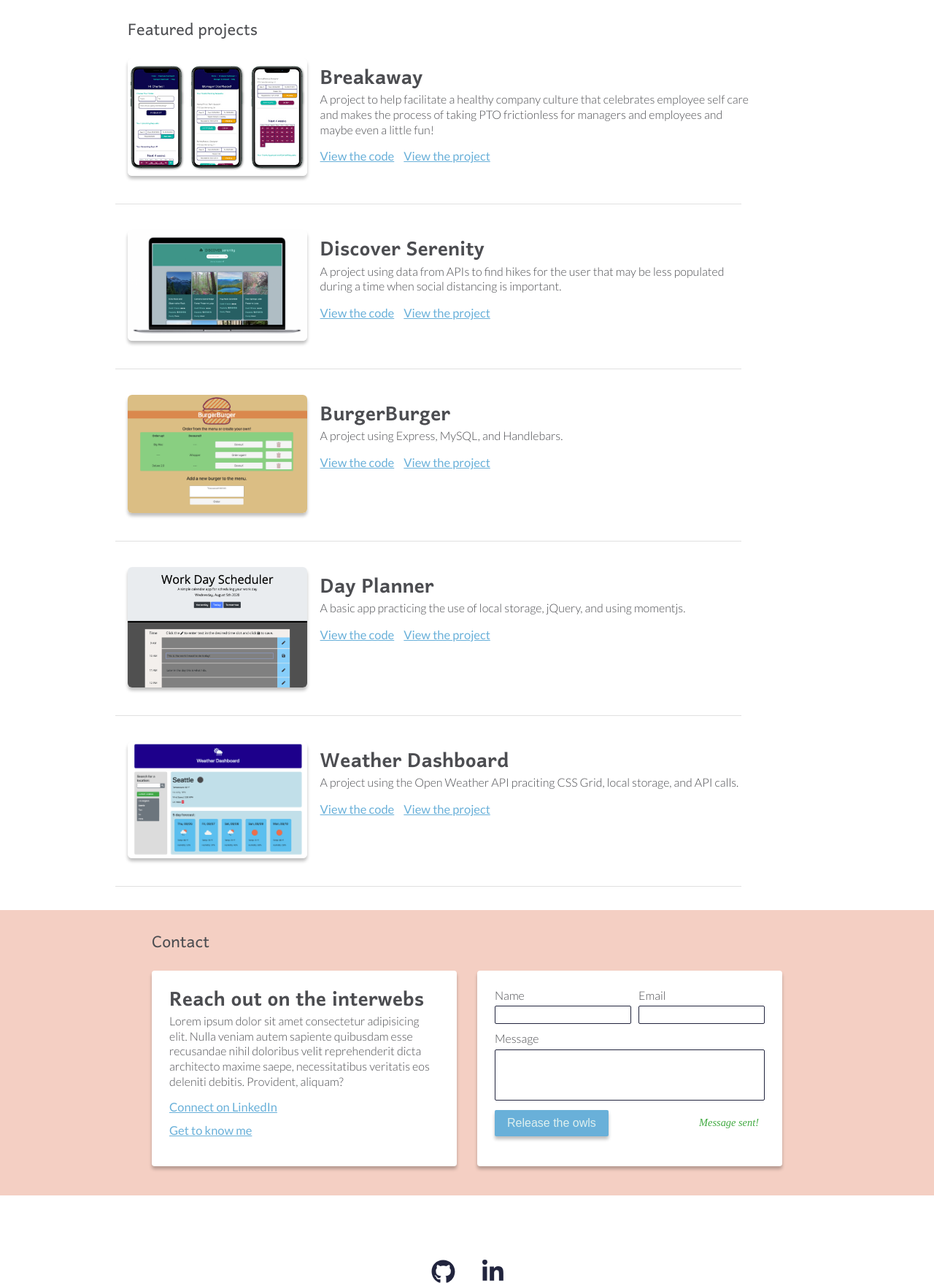
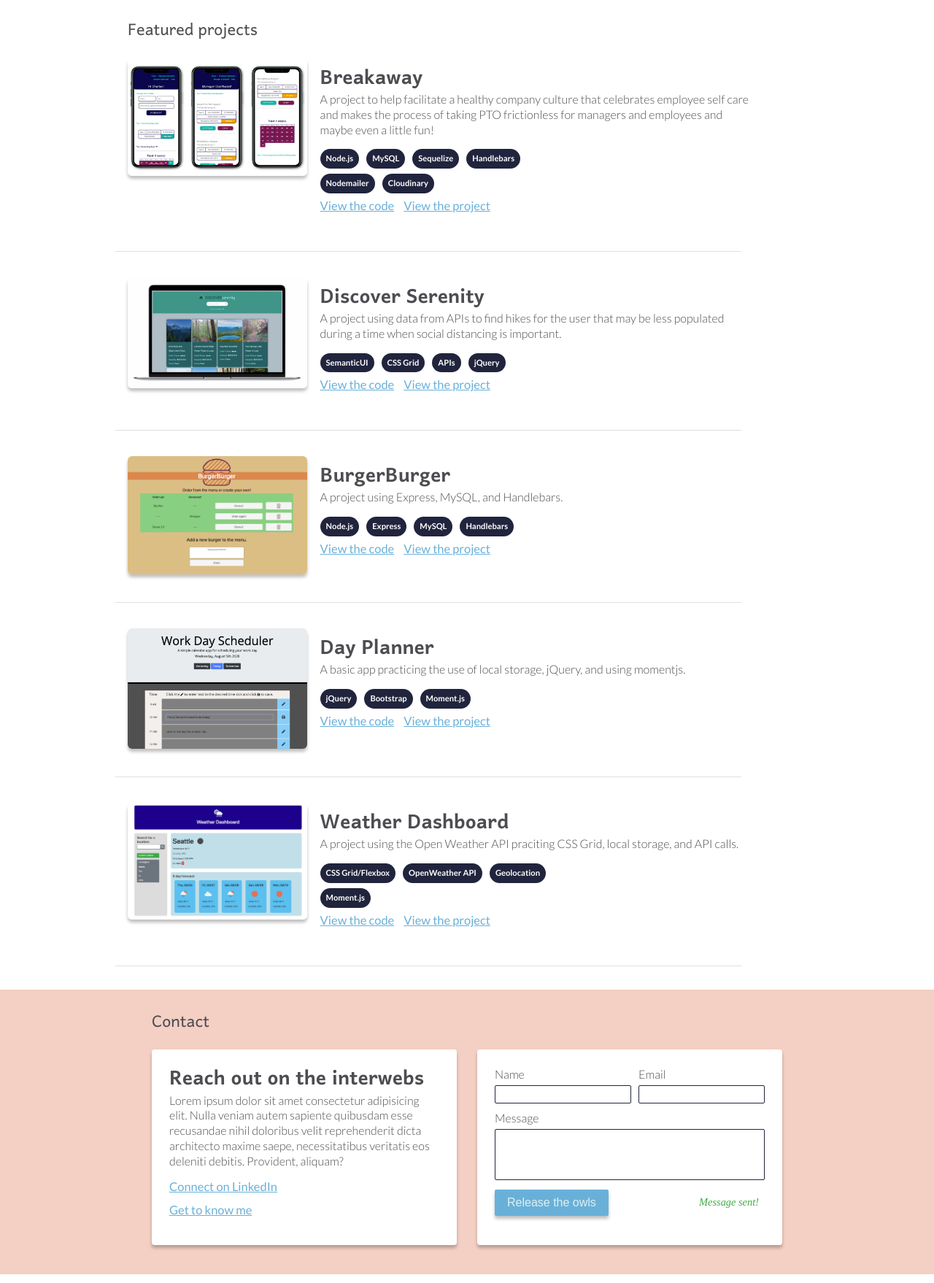
Before and after one commit to zapponejosh/joshzappone.tech, a Node server app: page / in a window 1280 px wide. Shown: the part 602-2360 px from the top of the page at 73% size. Run offline with Node 20, Linux system fonts and the light colour scheme; some libraries are stand-ins or nearby versions.

Commit message:
adds tech badges to projects

```diff
--- a/db/db.js
+++ b/db/db.js
@@ -5,6 +5,7 @@ class Project {
     this.repoLink = options.repoLink;
     this.deployLink = options.deployLink;
     this.stack = options.stack;
+    this.preview = options.preview;
   }
 }
 
@@ -15,6 +16,7 @@ const portfolioDB = [
     repoLink: 'https://github.com/MVC-5/breakaway',
     deployLink: 'https://breakaway-vacay.herokuapp.com/',
     preview: './assets/Images/breakaway-preview.jpg',
+    stack: ['Node.js', 'MySQL', 'Sequelize', 'Handlebars', 'Nodemailer', 'Cloudinary'],
   },
   {
     name: 'Discover Serenity',
@@ -22,6 +24,7 @@ const portfolioDB = [
     repoLink: 'https://github.com/calebkirkish/discover-serenity',
     deployLink: 'https://calebkirkish.github.io/discover-serenity/',
     preview: './assets/Images/serenity-preview.png',
+    stack: ['SemanticUI', 'CSS Grid', 'APIs', 'jQuery'],
   },
   {
     name: 'BurgerBurger',
@@ -29,6 +32,7 @@ const portfolioDB = [
     repoLink: 'https://github.com/zapponejosh/burgerburger',
     deployLink: 'https://bugerburger-restuarant.herokuapp.com/',
     preview: './assets/Images/burger-preview.png',
+    stack: ['Node.js', 'Express', 'MySQL', 'Handlebars'],
   },
   {
     name: 'Day Planner',
@@ -36,6 +40,7 @@ const portfolioDB = [
     repoLink: 'https://github.com/zapponejosh/hw-5-day-planner',
     deployLink: 'https://zapponejosh.github.io/hw-5-day-planner/',
     preview: './assets/Images/day-planner-preview.png',
+    stack: ['jQuery', 'Bootstrap', 'Moment.js'],
   },
   {
     name: 'Weather Dashboard',
@@ -43,6 +48,7 @@ const portfolioDB = [
     repoLink: 'https://github.com/zapponejosh/hw-6-weather-app',
     deployLink: 'https://zapponejosh.github.io/hw-6-weather-app/',
     preview: './assets/Images/weather-preview.png',
+    stack: ['CSS Grid/Flexbox', 'OpenWeather API', 'Geolocation', 'Moment.js'],
   },
 ];
 
--- a/public/css/style.css
+++ b/public/css/style.css
@@ -255,6 +255,25 @@ h1.intro {
   border: 0;
   border-top: 1px solid #E0E0E0;
 }
+
+.tech-stack {
+  display: flex;
+  flex-wrap: wrap;
+  max-width: 350px;
+}
+
+.tech-badge {
+  margin-bottom: 7px;
+  margin-right: 10px;
+  border-radius: 16px;
+  text-align: center;
+  background-color: var(--dark-primary-color);
+  color: #fff;
+  font-size: .7rem;
+  font-weight: 700;
+  padding: 3px 8px;
+}
+
 /* end project section styles */
 
 /* Contact section styles */
--- a/views/partials/projects.handlebars
+++ b/views/partials/projects.handlebars
@@ -12,6 +12,11 @@
     <div class="project-content">
       <h2>{{name}}</h2>
       <p>{{description}}</p>
+      <div class="tech-stack">
+        {{#each stack}}
+      <p class="tech-badge">{{this}}</p>
+        {{/each}}
+      </div>
       <p>
         <a class="project-link" href="{{repoLink}}">View the code</a>
         <a class="project-link" href="{{deployLink}}">View the project</a>
```
